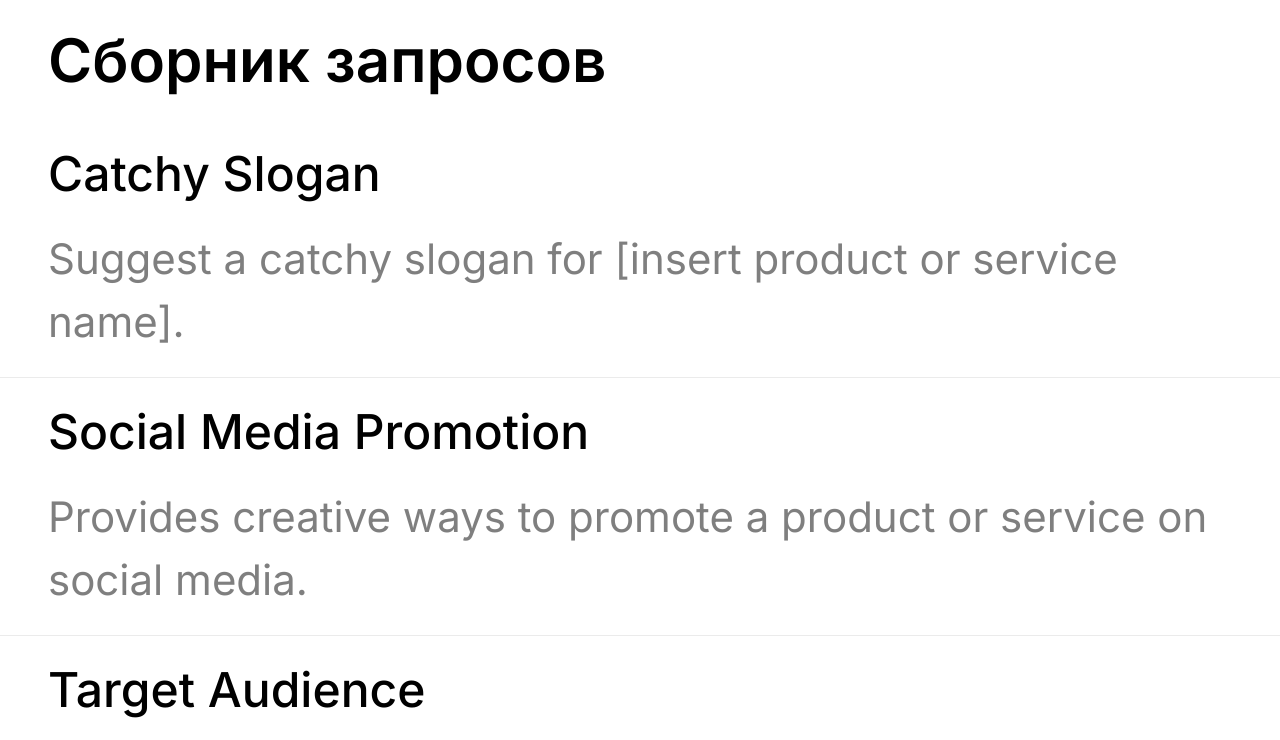
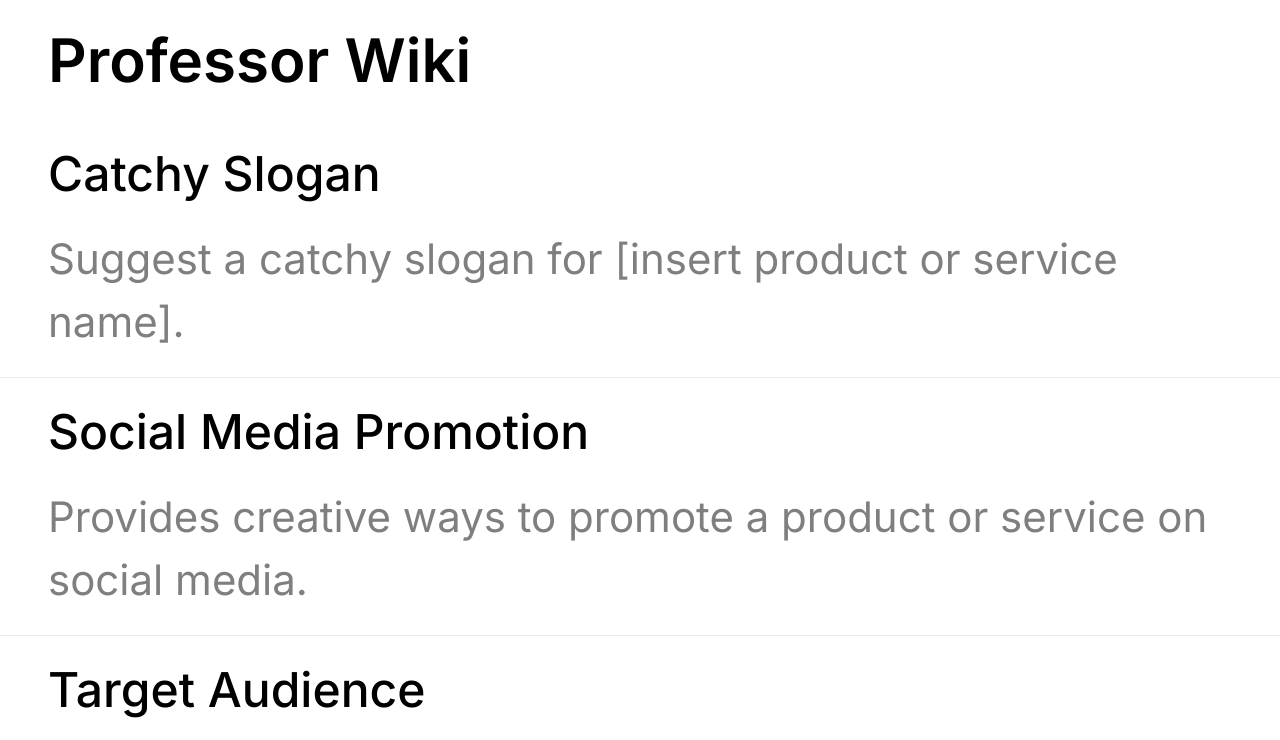
Before and after one commit to dockoks/ProfessorAIWiki, a plain HTML site: page index.html in a window 1280 px wide. Shown: the top 740 px of the page. Drawn offline with Linux system fonts and the light colour scheme.

Commit message:
Update index.html

```diff
--- a/index.html
+++ b/index.html
@@ -7,7 +7,7 @@
   <link href="https://fonts.googleapis.com/css2?family=Inter:wght@100;200;300;400;500;600;700;800&family=Roboto+Mono:wght@300;400;500;600&display=swap" rel="stylesheet">
 </head>
 <body>
-	<h2>Сборник запросов</h2>
+	<h2>Professor Wiki</h2>
 	<div id="list"></div>
 
 	<script>
```
